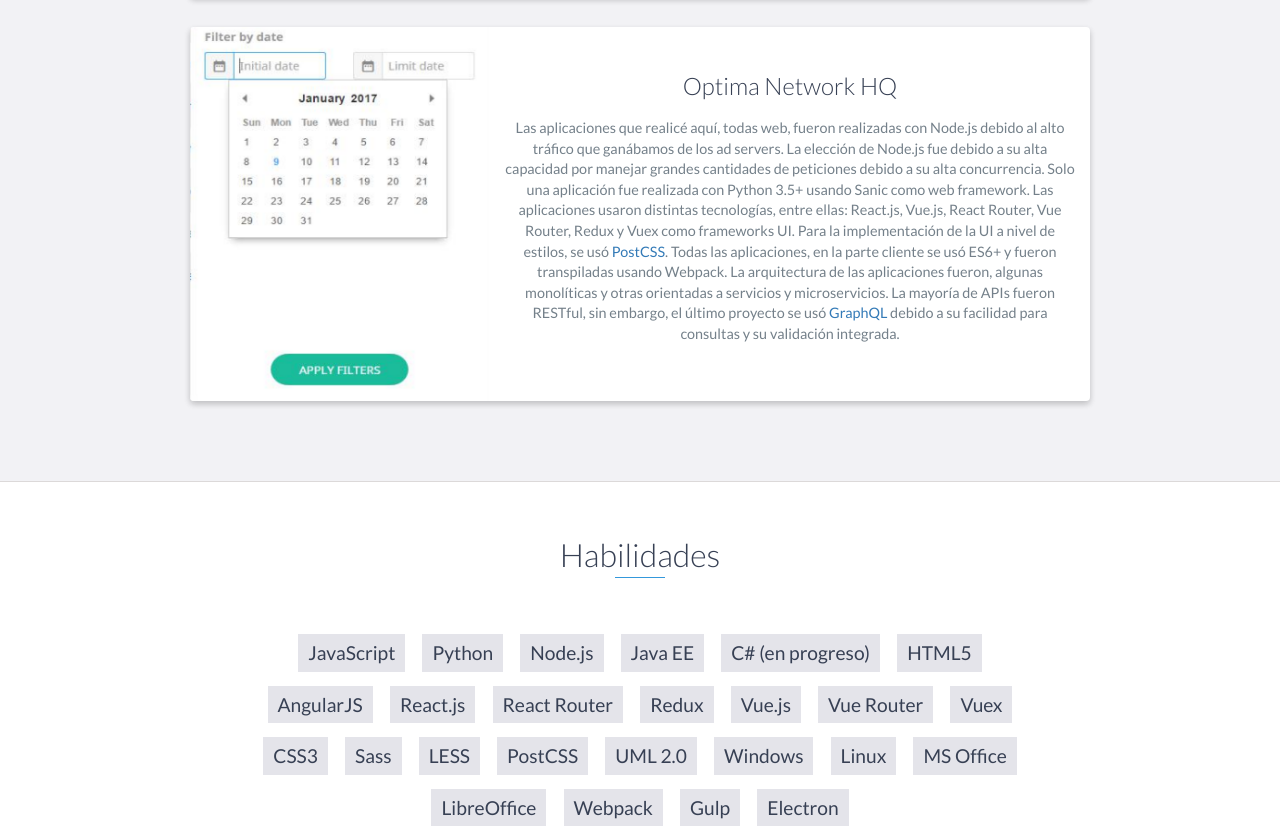
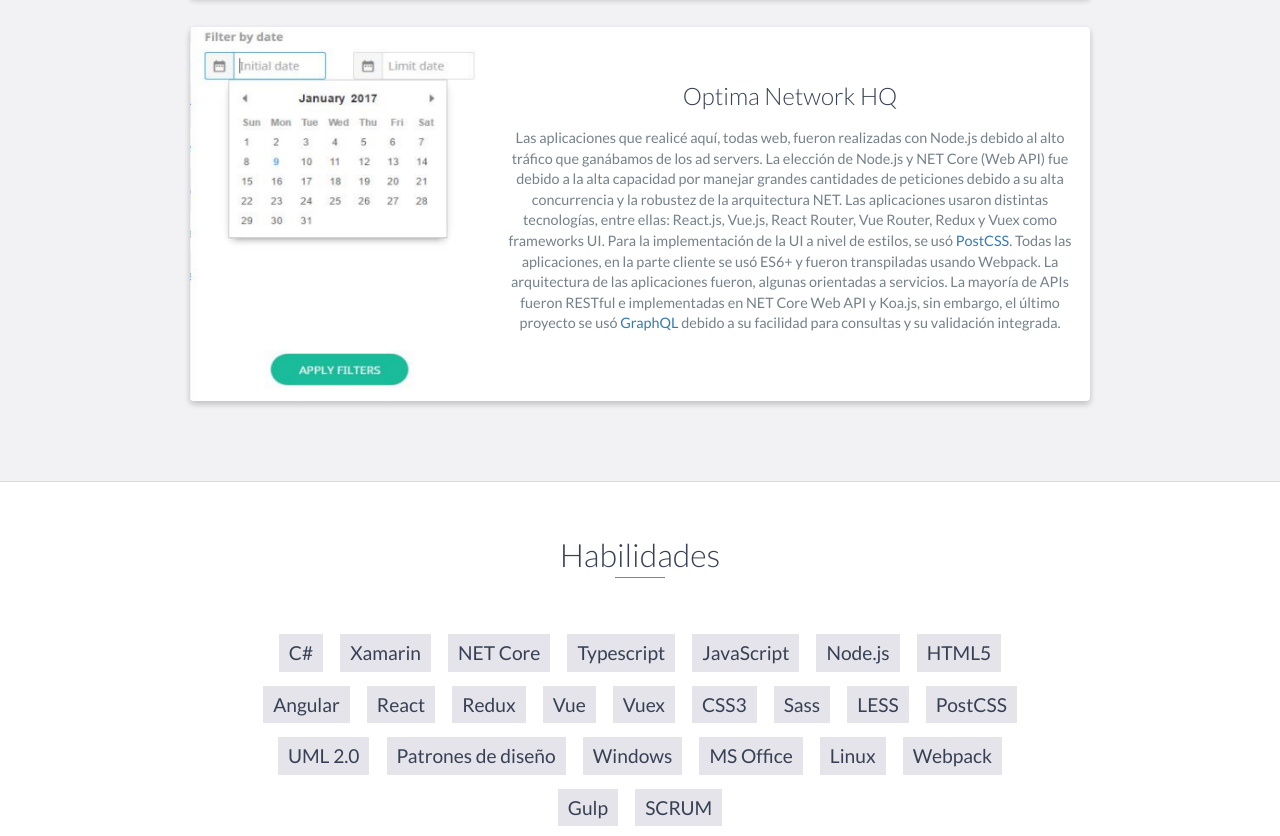
Before and after one commit to gugadev/gugadev.github.io, a website: page index.html in a window 1280 px wide. Shown: the part 2665-3501 px from the top of the page. Drawn offline with nearby package versions, Linux system fonts and the light colour scheme.

Commit message:
Update index.html

```diff
--- a/index.html
+++ b/index.html
@@ -139,7 +139,7 @@
         <div class="education-block">
             <h3>Escuela Superior Tecnológica UNP (ETSUNP)</h3>
             <span class="education-date"> Semptiembre 2013 - Septiembre 2017</span>
-            <h4>Profesional Técnico Analista de Sistemas</h4>
+             <h4>Profesional Técnico Analista de Sistemas</h4>
             <p>
                 ETSUNP me brindó, desde el inicio, valiosos conocimientos y habilidades,
                 tanto en el área teórica como técnica, debido a la gran calidad de los
@@ -191,18 +191,16 @@
                         <p>
                             Las aplicaciones que realicé
                             aquí, todas web, fueron realizadas con Node.js debido al alto tráfico que ganábamos
-                            de los ad servers. La elección de Node.js fue debido a su alta capacidad por manejar
-                            grandes cantidades de peticiones debido a su alta concurrencia. Solo una aplicación fue
-                            realizada con Python 3.5+ usando Sanic como web framework.
+                            de los ad servers. La elección de Node.js y NET Core (Web API) fue debido a la alta capacidad por manejar
+                            grandes cantidades de peticiones debido a su alta concurrencia y la robustez de la arquitectura NET.
 
                             Las aplicaciones usaron distintas tecnologías, entre ellas: React.js, Vue.js, React Router,
                             Vue Router, Redux y Vuex como frameworks UI. Para la implementación de la UI a nivel de estilos,
                             se usó <a href="http://postcss.org" target="_blank">PostCSS</a>. Todas las aplicaciones, en la
-                            parte cliente se usó ES6+ y fueron transpiladas
-                            usando Webpack.
+                            parte cliente se usó ES6+ y fueron transpiladas usando Webpack.
 
-                            La arquitectura de las aplicaciones fueron, algunas monolíticas y otras orientadas a servicios y
-                            microservicios. La mayoría de APIs fueron RESTful, sin embargo, el último proyecto se usó
+                            La arquitectura de las aplicaciones fueron, algunas orientadas a servicios. La mayoría de APIs
+			    fueron RESTful e implementadas en NET Core Web API y Koa.js, sin embargo, el último proyecto se usó
                             <a href="http://graphql.og" target="_blank">GraphQL</a> debido a su facilidad para consultas y
                             su validación integrada.
                         </p>
@@ -219,31 +217,30 @@
     <div id="skills">
         <h2 class="heading">Habilidades</h2>
         <ul>
+		<li>C#</li>
+			<li>Xamarin</li>
+		<li>NET Core</li>
+		<li>Typescript</li>
             <li>JavaScript</li>
-            <li>Python</li>
             <li>Node.js</li>
-            <li>Java EE</li>
-            <li>C# (en progreso)</li>
             <li>HTML5</li>
-            <li>AngularJS</li>
-            <li>React.js</li>
-            <li>React Router</li>
+            <li>Angular</li>
+            <li>React</li>
             <li>Redux</li>
-            <li>Vue.js</li>
-            <li>Vue Router</li>
+            <li>Vue</li>
             <li>Vuex</li>
             <li>CSS3</li>
             <li>Sass</li>
             <li>LESS</li>
             <li>PostCSS</li>
             <li>UML 2.0</li>
+		<li>Patrones de diseño</li>
             <li>Windows</li>
+		<li>MS Office</li>
             <li>Linux</li>
-		<li>MS Office</li>
-		<li>LibreOffice</li>
             <li>Webpack</li>
             <li>Gulp</li>
-            <li>Electron</li>
+		<li>SCRUM</li>
         </ul>
     </div>
     <!-- End #skills -->
```
